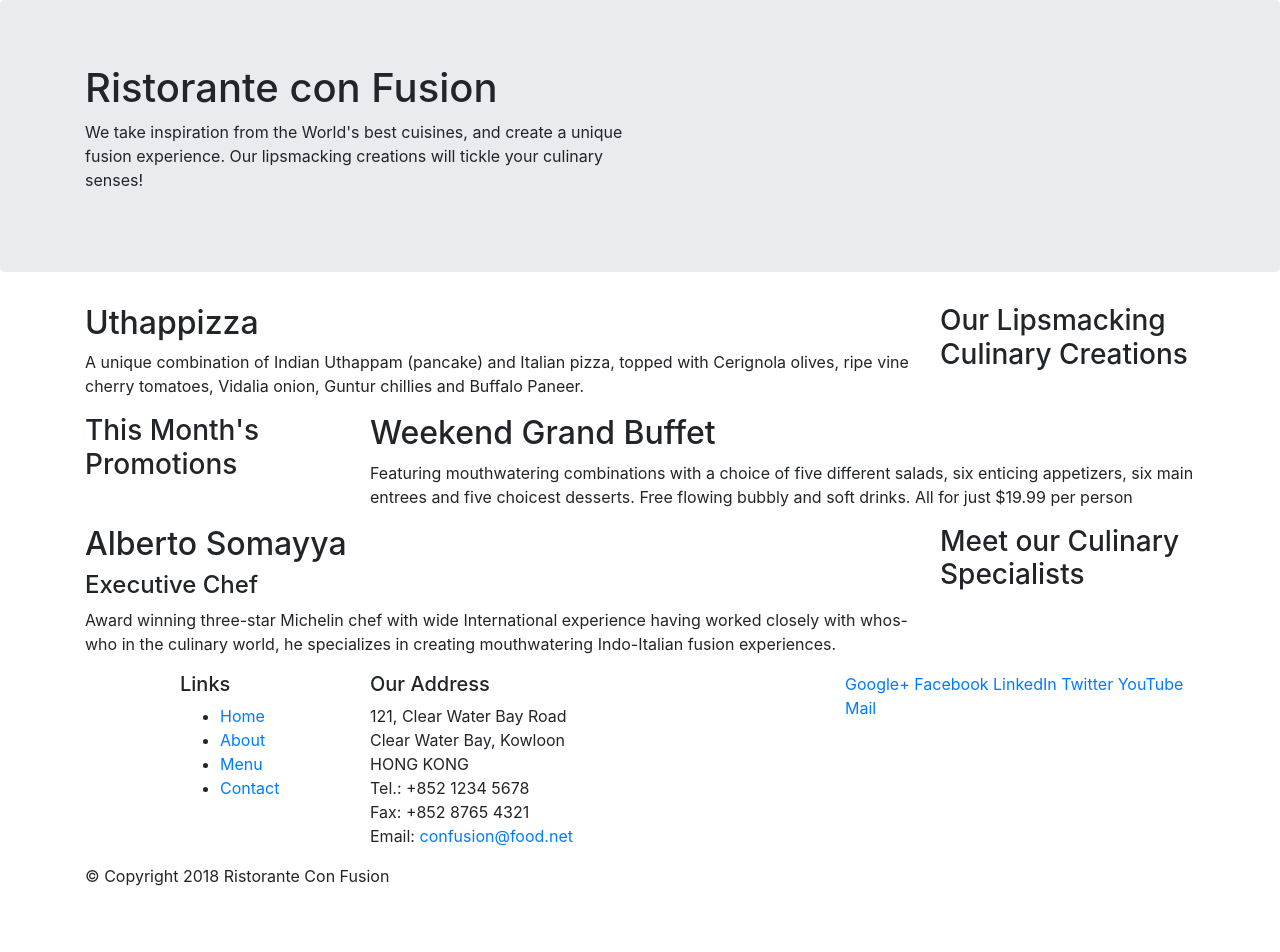
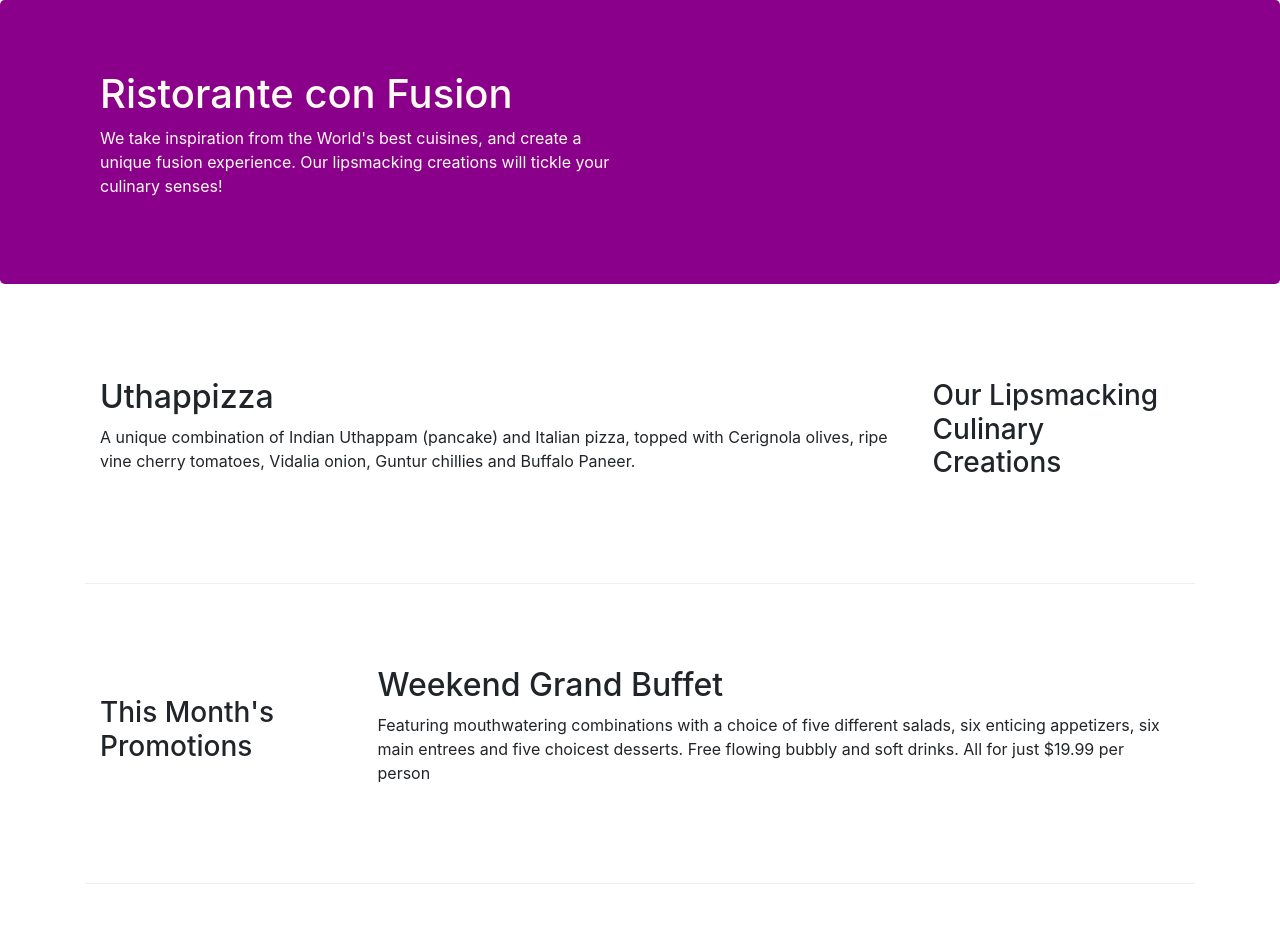
Before and after one commit to Vijayram2521/Bootstrap, a website: page index.html in a window 1280 px wide. Shown: the top 952 px of the page. Before the commit the page ends 904 px from the top, so only its background shows below. Drawn offline with nearby package versions, Linux system fonts and the light colour scheme.

Commit message:
Bootstrap grid part 2

```diff
--- /dev/null
+++ b/CSS/styles.css
@@ -0,0 +1,30 @@
+.row-header{
+    margin: 0px auto ;
+    padding: 0px;
+}
+
+.row-content{
+    margin: 0px auto;
+    padding: 50px 0px 50px 0px;
+    border-bottom: 1px ridge;
+    min-height: 300px;
+}
+
+.footer{
+    background-color: bisque;
+    margin: 0px auto ;
+    padding: 20px 0px 20px 0px;
+}
+
+.jumbotron{
+    padding: 70px 30px 70px 30px;
+    margin: 0px auto;
+    background: darkmagenta ;
+    color: floralwhite;
+}
+
+address{
+    font-size: 80%;
+    margin: 0px;
+    color: darkblue;
+}
--- a/index.html
+++ b/index.html
@@ -6,6 +6,7 @@
     <meta name="viewport" content="width=device-width, initial-scale=1, shrink-to-fit=no">
     <meta http-equiv="x-ua-compatible" content="ie=edge">
     <link rel="stylesheet" href="node_modules/bootstrap/dist/css/bootstrap.min.css">
+    <link rel="stylesheet" href="css/styles.css">
     <title>Ristorante Con Fusion</title>
 </head>
 
@@ -13,7 +14,7 @@
 
     <header class="jumbotron">
         <div class="container">
-            <div class="row">
+            <div class="row row-header">
                 <div class="col-12 col-sm-6">
                     <h1>Ristorante con Fusion</h1>
                     <p>We take inspiration from the World's best cuisines,
@@ -26,7 +27,7 @@
     </header>
 
     <div class="container">
-        <div class="row">
+        <div class="row row-content align-items-center">
             <div class="col-12 col-sm-4 order-sm-last col-md-3">
                 <h3>Our Lipsmacking Culinary Creations</h3>
             </div>
@@ -37,7 +38,7 @@
         </div>
 
 
-        <div class="row">
+        <div class="row row-content align-items-center">
             <div class="col-12 col-sm-4 col-md-3">
                 <h3>This Month's Promotions</h3>
             </div>
@@ -47,7 +48,7 @@
             </div>
         </div>
 
-        <div class="row">
+        <div class="row row-content align-items-center">
             <div class="col-12 col-sm-4 col-md-3">
                 <h3>Meet our Culinary Specialists</h3>
             </div>
@@ -59,12 +60,12 @@
         </div>
     </div>
 
-    <footer>
+    <footer class="footer">
         <div class="container">
             <div class="row">
                 <div class="col-4 offset-1 col-sm-2">
                     <h5>Links</h5>
-                    <ul>
+                    <ul class="list-unstyled">
                         <li><a href="#">Home</a></li>
                         <li><a href="#">About</a></li>
                         <li><a href="#">Menu</a></li>
@@ -82,8 +83,8 @@
 		              Email: <a href="mailto:confusion@food.net">confusion@food.net</a>
 		           </address>
                 </div>
-                <div class="col-12 col-sm-4">
-                    <div>
+                <div class="col-12 col-sm-4 align-self-center">
+                    <div class="text-center">
                         <a href="http://google.com/+">Google+</a>
                         <a href="http://www.facebook.com/profile.php?id=">Facebook</a>
                         <a href="http://www.linkedin.com/in/">LinkedIn</a>
@@ -93,7 +94,7 @@
                     </div>
                 </div>
            </div>
-           <div class="row">
+           <div class="row justify-content-center">
                 <div class="col-auto">
                     <p>© Copyright 2018 Ristorante Con Fusion</p>
                 </div>
```
